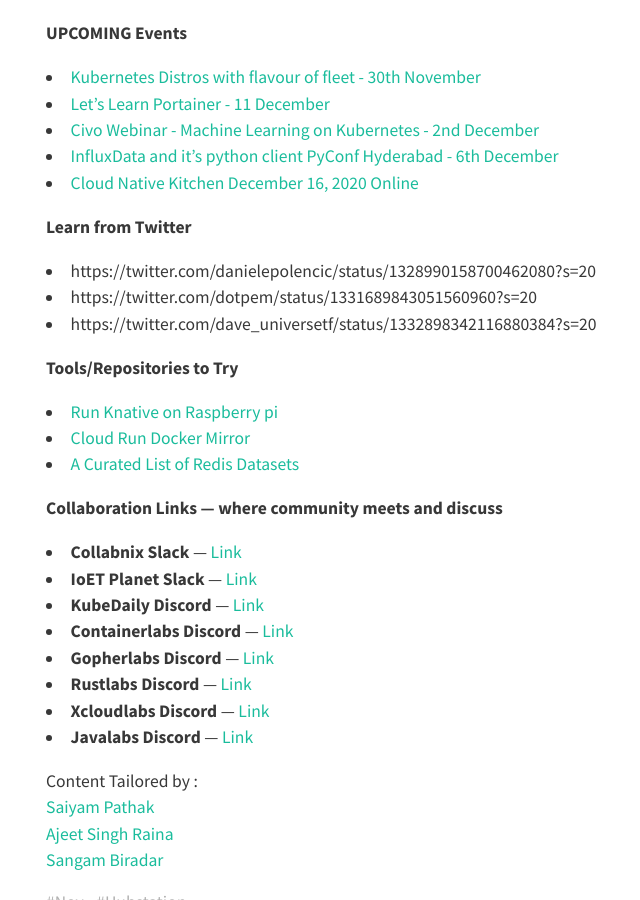
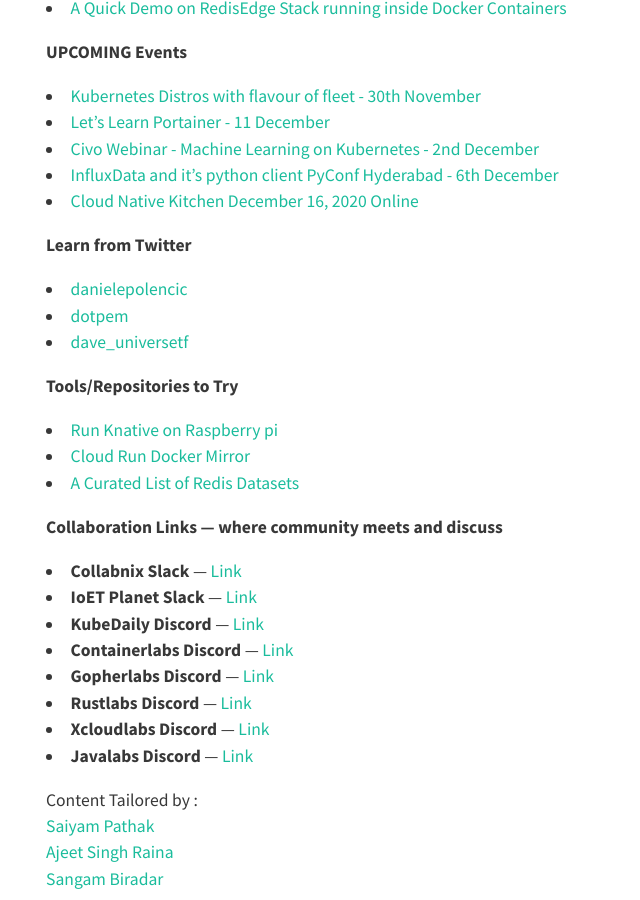
Before and after one commit to Hubstation/newsletter, a Jekyll site: the page built from _posts/2020-11-30-Nov.md, in a window 1280 px wide and 900 px high, scrolled down 2352 px. Shown: the whole window, without its empty margins (210-850 px from the left). Built offline with Jekyll 4.4.1, drawn with Linux system fonts in a browser that asks for light colours; nearby versions of some CDN libraries; comment, search, counter and statistics services are not loaded; some of the changed lines change nothing that is shown; some of the changed text lies outside the part shown.

Commit message:
Update 2020-11-30-Nov.md

```diff
--- a/_posts/2020-11-30-Nov.md
+++ b/_posts/2020-11-30-Nov.md
@@ -3,6 +3,10 @@
 title: November 2020 - Hubstation Newsletter
 tags: [Nov, Hubstation]
 ---
+
+
+
+![Hits](https://hitcounter.pythonanywhere.com/count/tag.svg?url=https%3A%2F%2Fhubstation.github.io%2Fnewsletter%2F2020%2F11%2F30%2FNov.html)
 
 
 
@@ -22,7 +26,7 @@
 
 **KUBECON UPDATE**
 * [KubeCon 2020 Recap – Maturity in Cloud Native](https://harness.io/2020/11/kubecon-2020-recap-maturity-in-cloud-native/)
-* [https://rebecca-cooper-7106.medium.com/my-experience-of-north-america-kubecon-2020-604c3f013c49](https://rebecca-cooper-7106.medium.com/my-experience-of-north-america-kubecon-2020-604c3f013c49)
+* [My experience of North America KubeCon 2020](https://rebecca-cooper-7106.medium.com/my-experience-of-north-america-kubecon-2020-604c3f013c49)
 * [KubeCon 2020 hindsight: The ultimate abstraction of the cloud native community](https://siliconangle.com/2020/11/27/kubecon-2020-hindsight-ultimate-abstraction-cloud-native-community/)
 * [KubeCon NA 2020 Key Takeaways: Platforms, Safety, and End Users](https://blog.getambassador.io/kubecon-na-2020-key-takeaways-platforms-safety-and-end-users-cb6df12082e6)
 * [KubeCon 2020 Highlights and key takeaways](https://www.stackrox.com/post/2020/11/kubecon-2020-highlights-and-key-takeaways/)
@@ -84,9 +88,9 @@
 * [Cloud Native Kitchen December 16, 2020 Online ](https://cloud-native-kitchen.heysummit.com)
 
 **Learn from Twitter**
-* https://twitter.com/danielepolencic/status/1328990158700462080?s=20
-* https://twitter.com/dotpem/status/1331689843051560960?s=20
-* https://twitter.com/dave_universetf/status/1332898342116880384?s=20
+* [danielepolencic](https://twitter.com/danielepolencic/status/1328990158700462080?s=20)
+* [dotpem](https://twitter.com/dotpem/status/1331689843051560960?s=20)
+* [dave_universetf](https://twitter.com/dave_universetf/status/1332898342116880384?s=20)
 
 **Tools/Repositories to Try**
 
```
